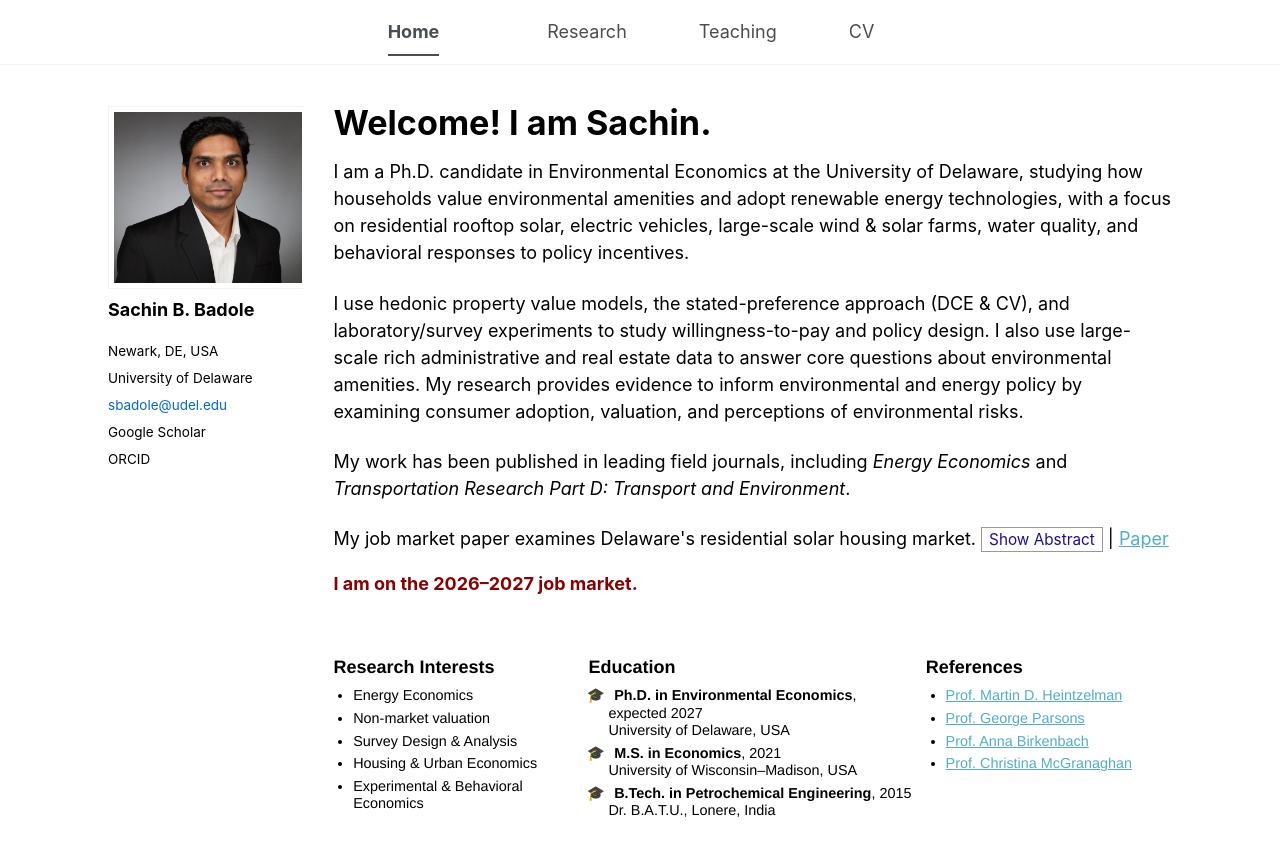
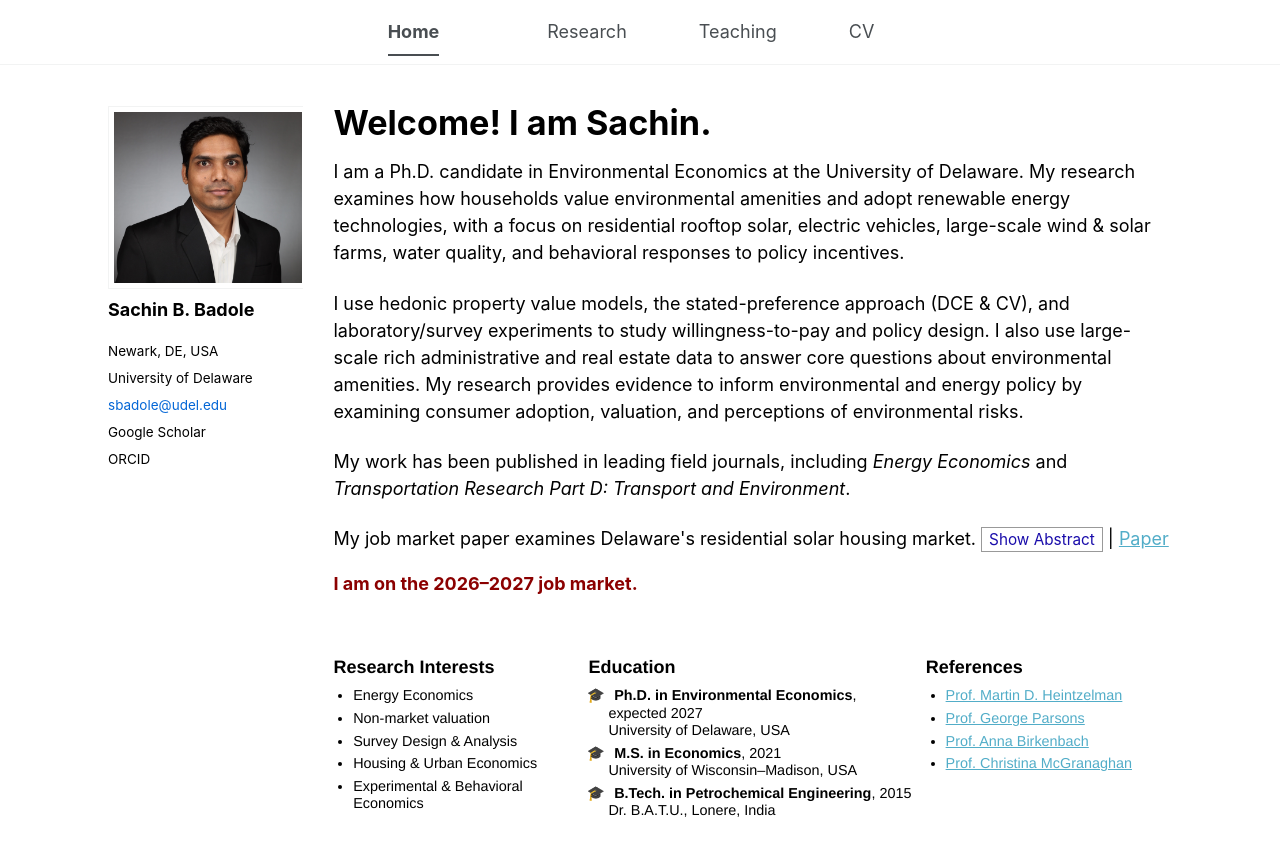
Before and after one commit to sachin-b-badole/sachin-b-badole.github.io, a Jekyll site: the page built from _pages/about.md, in a window 1280 px wide and 1023 px high. Shown: the top 856 px of the window. Built offline with Jekyll 4.4.1, drawn with Linux system fonts in a browser that asks for light colours.

Commit message:
Update about.md

```diff
--- a/_pages/about.md
+++ b/_pages/about.md
@@ -9,7 +9,7 @@
   - /about.html
 ---
 
-I am a Ph.D. candidate in Environmental Economics at the University of Delaware, studying how households value environmental amenities and adopt renewable energy technologies, with a focus on residential rooftop solar, electric vehicles, large-scale wind & solar farms, water quality, and behavioral responses to policy incentives.
+I am a Ph.D. candidate in Environmental Economics at the University of Delaware. My research examines how households value environmental amenities and adopt renewable energy technologies, with a focus on residential rooftop solar, electric vehicles, large-scale wind & solar farms, water quality, and behavioral responses to policy incentives.
 
 I use hedonic property value models, the stated-preference approach (DCE & CV), and laboratory/survey experiments to study willingness-to-pay and policy design. I also use large-scale rich administrative and real estate data to answer core questions about environmental amenities. My research provides evidence to inform environmental and energy policy by examining consumer adoption, valuation, and perceptions of environmental risks.
 
```
